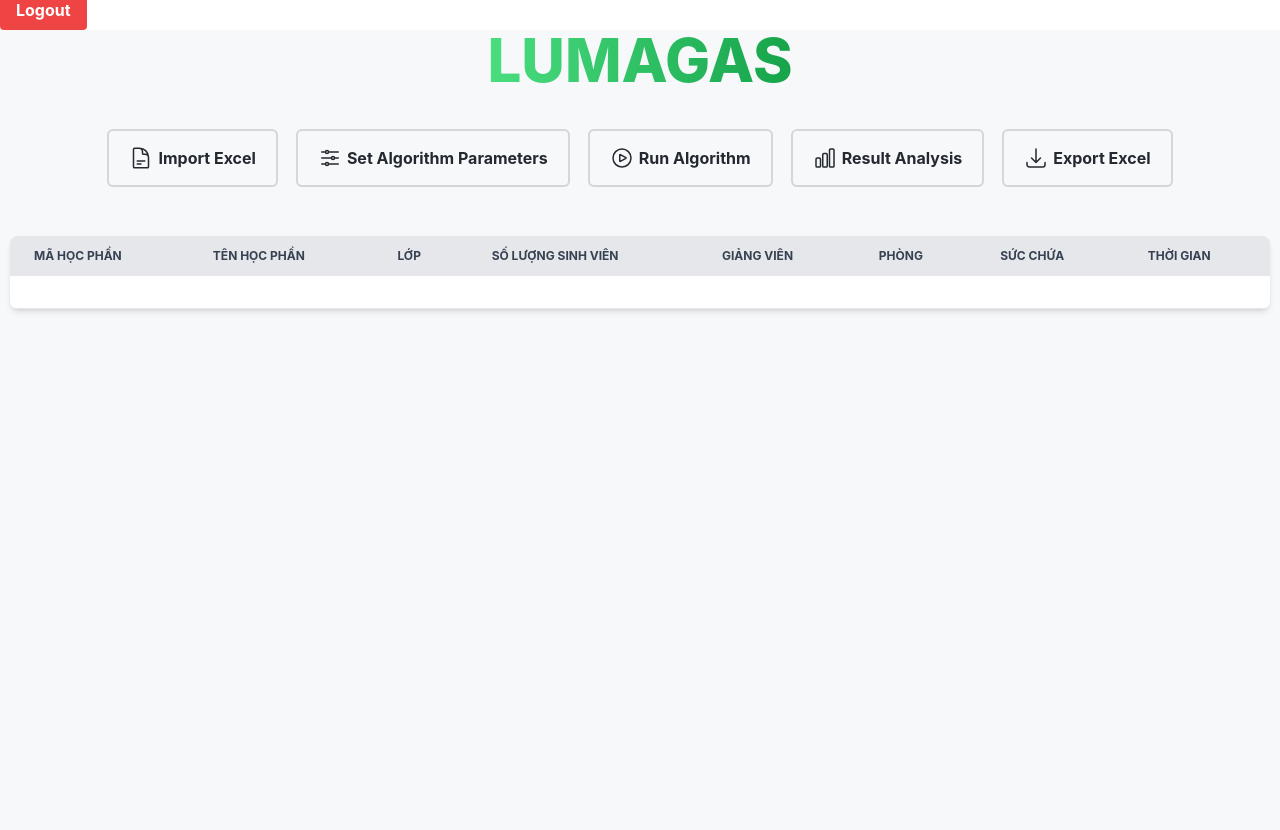
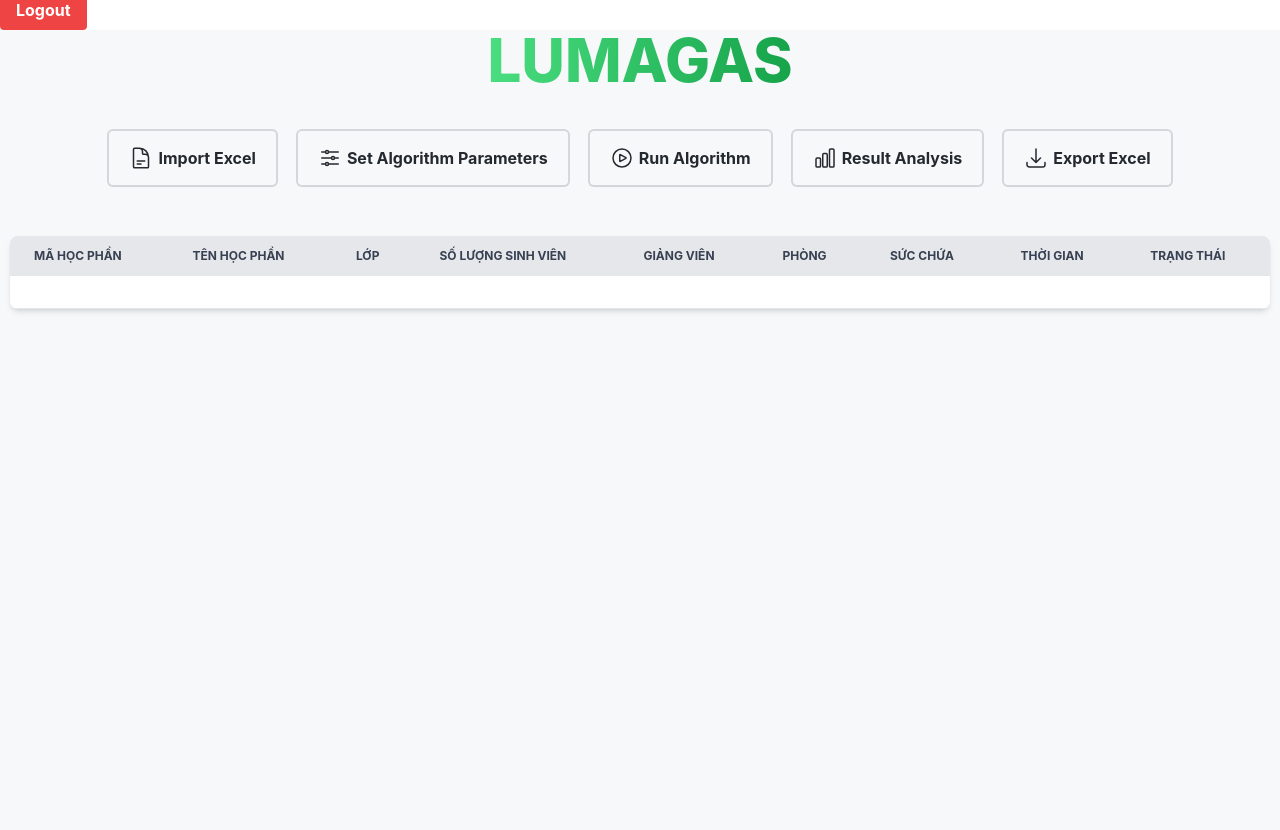
Before and after one commit to lov3five/lumagas, a Flask app: page / in a window 1280 px wide. Shown: the part 1497-2327 px from the top of the page. Run offline with Flask 2, Linux system fonts and the light colour scheme; the visitor is signed in with stand-in values (Sample User, id 1); lists and menus that the app fills with data are empty; some libraries are stand-ins or nearby versions.

Commit message:
NEW UPDATE

```diff
--- a/app/templates/index.html
+++ b/app/templates/index.html
@@ -756,6 +756,7 @@
                 <th scope="col" class="px-6 py-3">Phòng</th>
                 <th scope="col" class="px-6 py-3">Sức chứa</th>
                 <th scope="col" class="px-6 py-3">Thời gian</th>
+                <th scope="col" class="px-6 py-3">Trạng thái</th>
                 <!-- <th scope="col" class="px-6 py-3">
                   <span class="sr-only">Edit</span>
                 </th> -->
@@ -775,6 +776,10 @@
                   <td class="px-6 py-4" x-text="item.tenPhongHoc"></td>
                   <td class="px-6 py-4" x-text="item.sucChua"></td>
                   <td class="px-6 py-4" x-text="item.thoiGianHoc"></td>
+                  <td class="px-6 py-4 text-center">
+                    <span x-show="item.coXungDot === true" class="text-red-500 font-bold text-lg">&#10005;</span>
+                    <span x-show="item.coXungDot === false" class="text-green-500 font-bold text-lg">&#10003;</span>
+                  </td>
                   <!--<td class="px-6 py-4 text-right">
                     <a href="#" class="font-medium text-blue-600 hover:underline">Edit</a>
                   </td> -->
```
